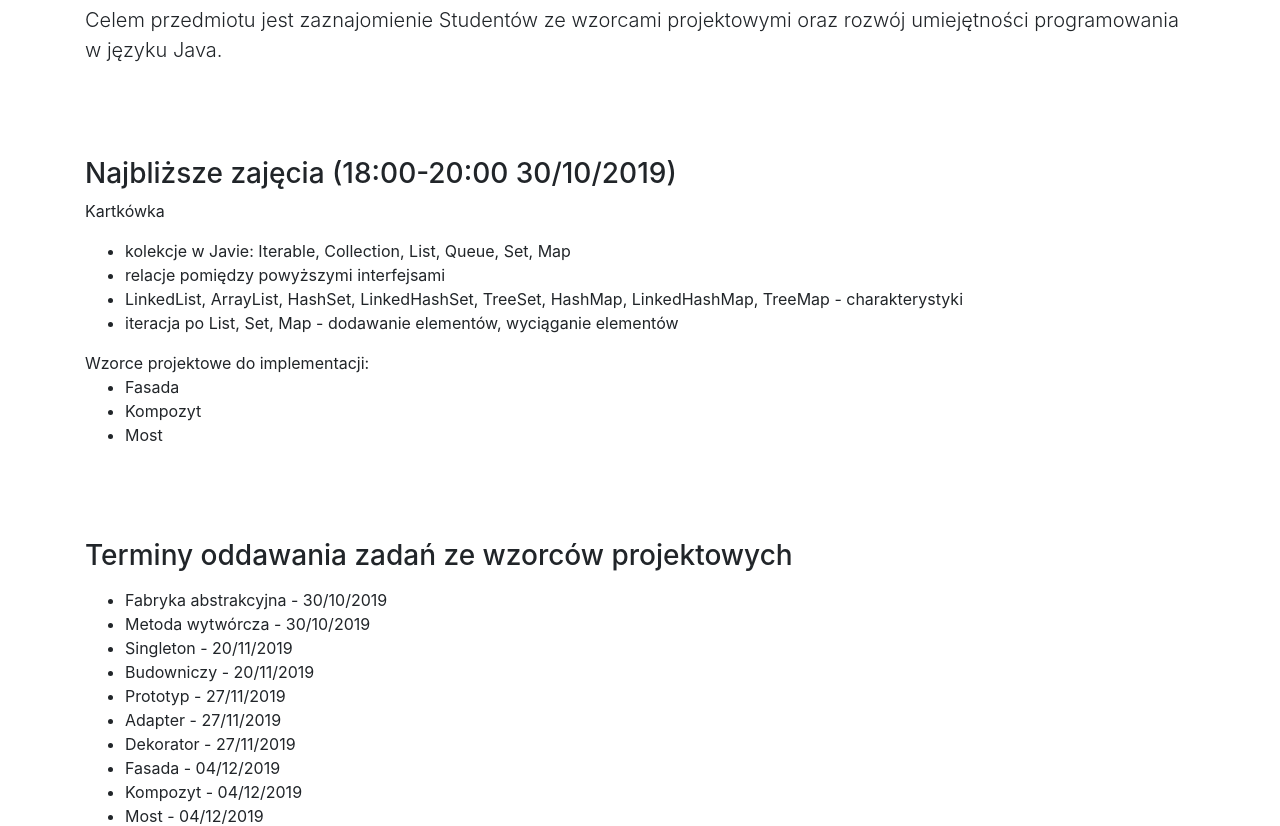
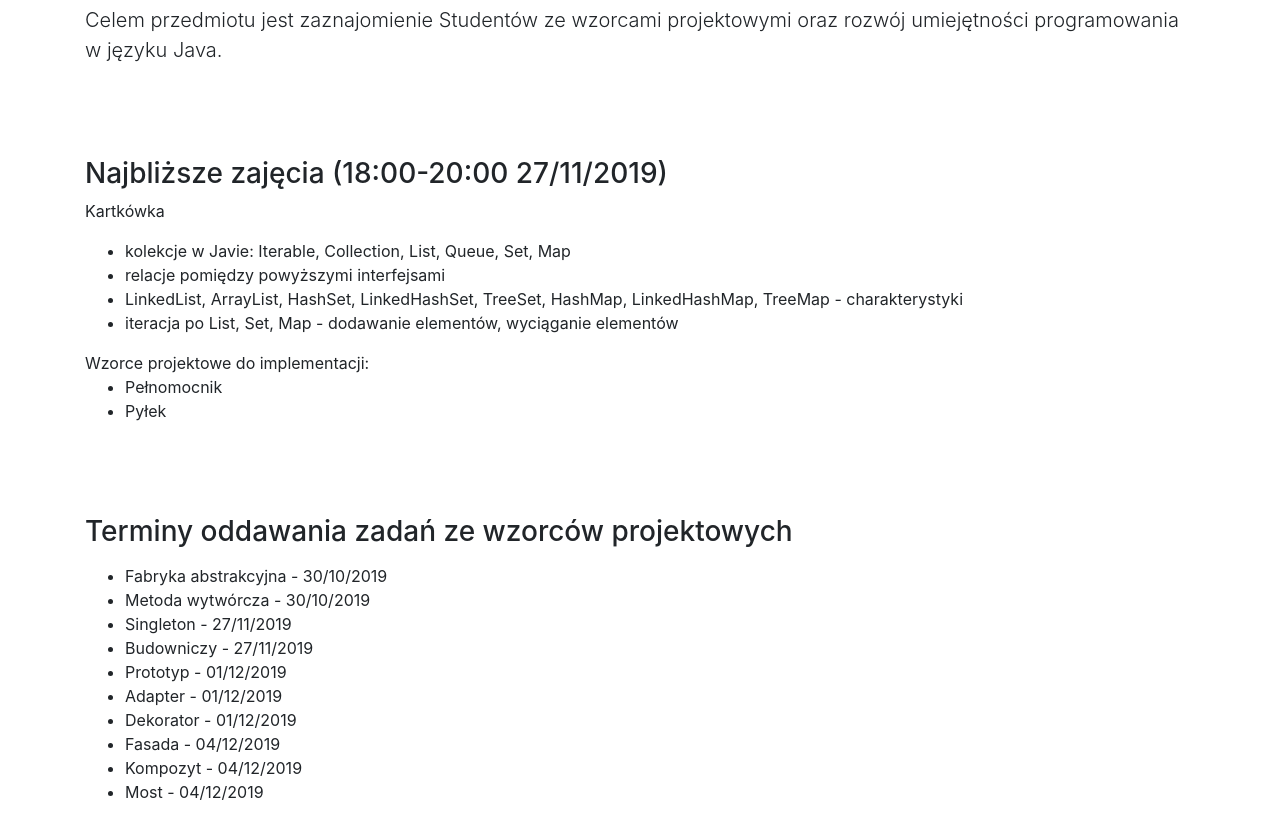
Before and after one commit to lukaszgaza/lukaszgaza-www, a plain HTML site: page object-oriented-programming.html in a window 1280 px wide. Shown: the part 127-953 px from the top of the page. Drawn offline with Linux system fonts and the light colour scheme.

Commit message:
Updated schedule

```diff
--- a/object-oriented-programming.html
+++ b/object-oriented-programming.html
@@ -35,7 +35,7 @@
 
 		<div class="container">
 			<div class="mt-3">
-				<h3>Najbliższe zajęcia (18:00-20:00 30/10/2019)</h3>
+				<h3>Najbliższe zajęcia (18:00-20:00 27/11/2019)</h3>
 			</div>
 			<p>
 				Kartkówka
@@ -47,9 +47,8 @@
 				</ul>
 				Wzorce projektowe do implementacji:
 				<ul>
-					<li>Fasada</li>
-					<li>Kompozyt</li>
-					<li>Most</li>
+					<li>Pełnomocnik</li>
+					<li>Pyłek</li>
 				</ul>
 			</p>
 		</div>
@@ -62,11 +61,11 @@
 				<ul>
 					<li>Fabryka abstrakcyjna - 30/10/2019</li>
 					<li>Metoda wytwórcza - 30/10/2019</li>
-					<li>Singleton - 20/11/2019</li>
-					<li>Budowniczy - 20/11/2019</li>
-					<li>Prototyp - 27/11/2019</li>
-					<li>Adapter - 27/11/2019</li>
-					<li>Dekorator - 27/11/2019</li>
+					<li>Singleton - 27/11/2019</li>
+					<li>Budowniczy - 27/11/2019</li>
+					<li>Prototyp - 01/12/2019</li>
+					<li>Adapter - 01/12/2019</li>
+					<li>Dekorator - 01/12/2019</li>
 					<li>Fasada - 04/12/2019</li>
 					<li>Kompozyt - 04/12/2019</li>
 					<li>Most - 04/12/2019</li>
@@ -97,7 +96,7 @@
 					<li>Ocena końcowa jest średnią ocen uzyskaną z zadań i kartkówek</li>
 					<li>Aby uzyskać zaliczenie należy uzyskać średnią powyżej 2.7</li>
 					<li>Kolejne zadania powinny być oddawane w powyższych terminach, opóźnienie o każdy tydzień powoduje obniżenie oceny o jeden stopień</li>
-					<li>Nienapisanie kartkówki (wynikające z nieusprawiedliwionej obecności lub spóźnienia na zajęcia) skutkuje oceną 2.0 z tej kartkówki</li>
+					<li>Nienapisanie kartkówki (wynikające z nieusprawiedliwionej obecności lub spóźnienia na zajęcia) skutkuje oceną 0.0 z tej kartkówki (do 30/10/2019 2.0)</li>
 				</ol>
 			</p>
 		</div>
@@ -110,6 +109,7 @@
 				<ol>
 					<li>praca wykonywana przez cały semestr powinna być częścią jednego projektu na github</li>
 					<li>każdy wzorzec projektowy powinien być zaimplementowany w osobnym branchu (nie dotyczy to Fabryki abstrakcyjnej, Metody wytwórczej, Singletona i Budowniczego, te wzorce mogą być częścią jednego brancha)</li>
+					<li>projek jako collaboratora (Settings -> Collaborators) powinien mieć ustawionego użytkownika <em>lukasz-gaza-pk</em></li>
 					<li>implementacja zadania powinna się składać z implementacji wzorca oraz z implementacji testów tego wzorca, korzystając z biblioteki JUnit</li>
 					<li>oddawanie danego wzorca polega na stworzeniu pull request'a z brancha z kodem do brancha master i zaproszeniu Prowadzącego do wykonania review kodu (korzystając z mechanizmów github)</li>
 				</ol>
```
